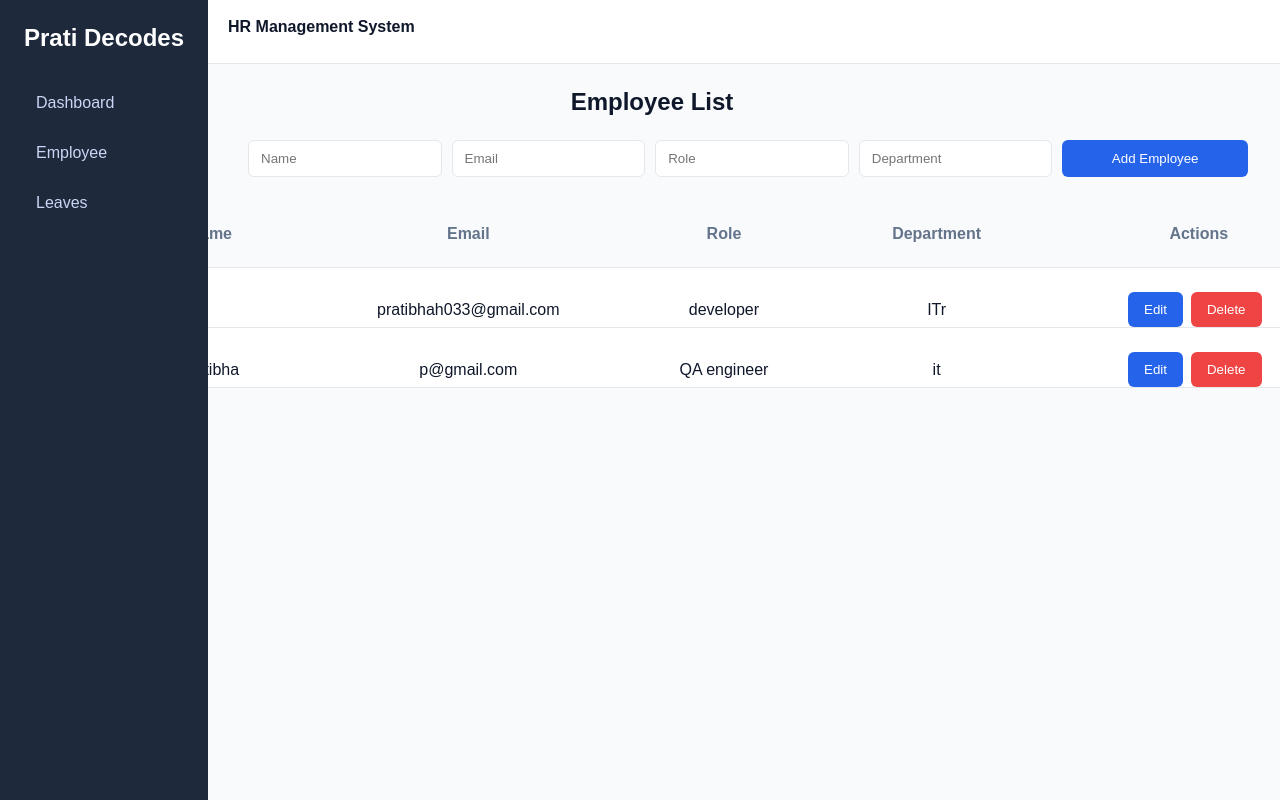
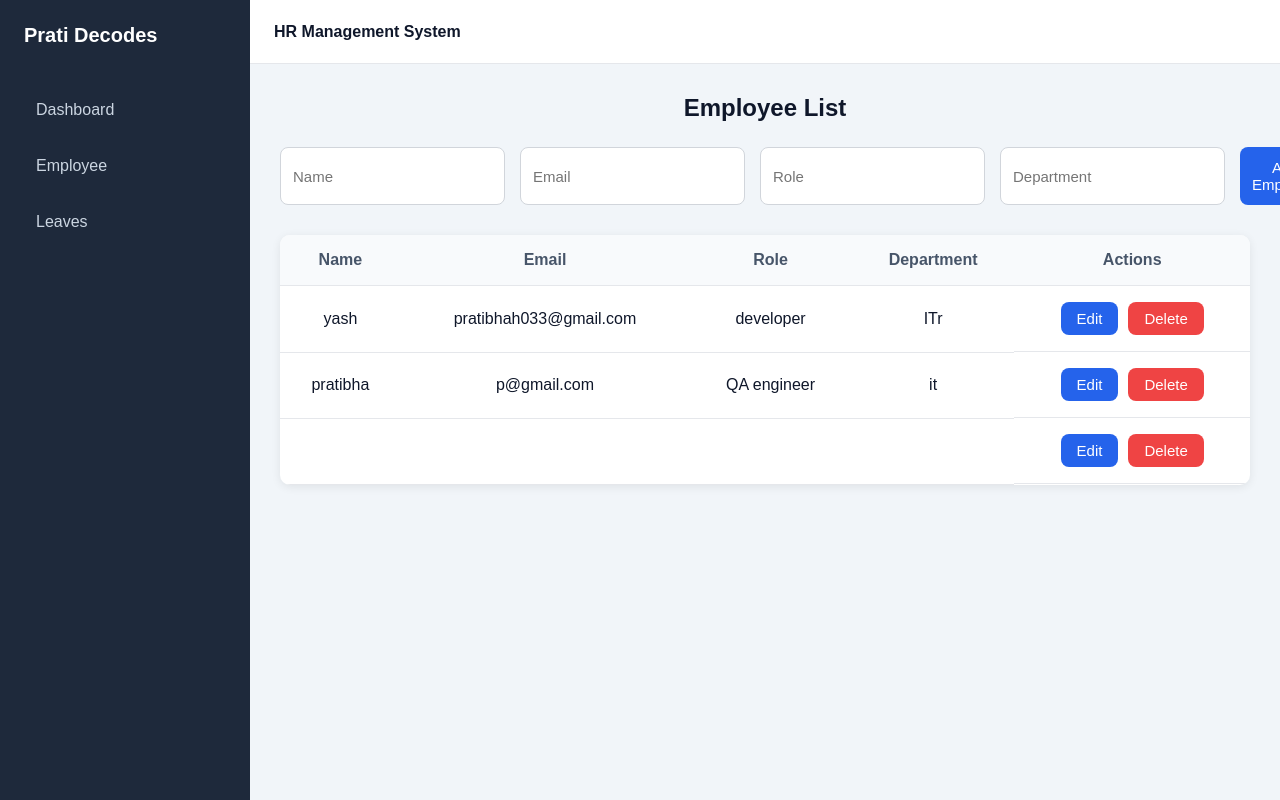
Before and after one commit to pratibhahajare27/hr-management-system, an Angular app: page /employee in a window 1280 px wide. Shown: the top 800 px of the page. Built offline with nearby package versions, Linux system fonts and the light colour scheme; data requests are answered from the project's data file.

Commit message:
add dashboard and leave feature

```diff
--- a/db.json
+++ b/db.json
@@ -1,7 +1,7 @@
 {
   "employee": [
     {
-      "name": "",
+      "name": "yash",
       "email": "pratibhah033@gmail.com",
       "role": "developer",
       "department": "ITr",
@@ -13,6 +13,13 @@
       "role": "QA engineer",
       "department": "it",
       "id": "a260"
+    },
+    {
+      "id": "e126",
+      "name": null,
+      "email": null,
+      "role": null,
+      "department": null
     }
   ],
   "Leaves": [
@@ -34,5 +41,6 @@
       "reason": "personal",
       "status": "Approved"
     }
-  ]
+  ],
+  "$schema": "./node_modules/json-server/schema.json"
 }
--- a/src/app/app.css
+++ b/src/app/app.css
@@ -1,11 +1,11 @@
 .layout {
     display: flex;
-    min-height: 100vh;
 }
 
 .content {
-    margin-left: 24px;
-    width: 100%;
-    background: var(--bg);
-
+    margin-left: 250px;
+    width: calc(100% - 250px);
+    min-height: 100vh;
+    background: #f1f5f9;
+    box-sizing: border-box;
 }
--- a/src/app/core/layout/navbar/navbar.css
+++ b/src/app/core/layout/navbar/navbar.css
@@ -1,12 +1,15 @@
 .navbar {
     height: 64px;
     background: white;
-    padding: 18px 24px;
     border-bottom: 1px solid var(--border);
+
+    display: flex;
+    align-items: center;
+
+    padding: 0 24px;
+
+    font-size: 16px;
     font-weight: 600;
-    font-size: 16px;
-    margin-left: 180px;
 
-
-
+    box-sizing: border-box;
 }
--- a/src/app/core/layout/sidebar/sidebar.css
+++ b/src/app/core/layout/sidebar/sidebar.css
@@ -1,26 +1,36 @@
 .sidebar {
+    position: fixed;
+    top: 0;
+    left: 0;
 
+    width: 250px;
     height: 100vh;
-    background-color: var(--secondary);
+
+    box-sizing: border-box;
+
+    padding: 24px;
+
+    background: #1e293b;
     color: white;
-    padding: 24px;
-    position: fixed;
 }
 
 .sidebar h2 {
-    margin-bottom: 30px;
+    margin: 0 0 40px;
+    font-size: 20px;
 }
 
 .sidebar a {
     display: block;
-    padding: 12px;
-    color: #cbd5f5;
+    padding: 14px 12px;
+    margin-bottom: 10px;
+    color: #cbd5e1;
     text-decoration: none;
     border-radius: 6px;
-    margin-bottom: 8px;
+    transition: 0.3s;
 }
 
-.sidebar a:hover {
-    background-color: rgba(255, 255, blue255, 0.1);
+.sidebar a:hover,
+.sidebar a.active {
+    background: #334155;
     color: white;
 }
--- a/src/app/features/dashboard/dashboard.html
+++ b/src/app/features/dashboard/dashboard.html
@@ -1,36 +1,38 @@
 <div class="dashboard">
     <div class="card" (click)="showEmpChart()">
         <h4>Total Employees</h4>
-        <p>{{totalEmployees()}}</p>
+        <p>{{ totalEmployees() }}</p>
     </div>
 
-    <div class="card" (click)=" showLeaveChart()">
+    <div class="card" (click)="showLeaveChart()">
         <h4>Total Leaves</h4>
-        <p>{{totalLeaves()}}</p>
-    </div>
-</div>
-@if (activeChart() === "employees"){
-<div class="chart-box">
-    <h3>Employee Distribution</h3>
-    <div class="donut employees"></div>
-    <div class="legend">
-        <span><i class="it"></i>IT (60%)</span>
-        <span><i class="hr"></i>HR (25%)</span>
-        <span><i class="sales"></i>Sales(15%)</span>
+        <p>{{ totalLeaves() }}</p>
     </div>
 </div>
 
-@if(activeChart() === "leaves"){
+@if (activeChart() === "employees") {
 <div class="chart-box">
-    <h3>
-        Leaves Status
-    </h3>
-    <div class="donut leaves"></div>
-    <div class="legends">
-        <span> <i class="approved"></i>Approved (40%)</span>
-        <span><i class="pending"></i>Pending (60%)</span>
+    <h3>Employee Distribution</h3>
 
+    <div class="donut employee"></div>
+
+    <div class="legend">
+        <span><i class="it"></i> IT (60%)</span>
+        <span><i class="hr"></i> HR (25%)</span>
+        <span><i class="sales"></i> Sales (15%)</span>
     </div>
 </div>
 }
+
+@if (activeChart() === "leaves") {
+<div class="chart-box">
+    <h3>Leaves Status</h3>
+
+    <div class="donut leave"></div>
+
+    <div class="legend">
+        <span><i class="approved"></i> Approved (40%)</span>
+        <span><i class="pending"></i> Pending (60%)</span>
+    </div>
+</div>
 }
--- a/src/app/features/dashboard/dashboard.ts
+++ b/src/app/features/dashboard/dashboard.ts
@@ -18,12 +18,12 @@ export class Dashboard {
 
   ngOnInit() {
     this.employeeService.getEmplyees().subscribe(data => {
+      this.totalEmployees.set(data.length);
+    });
 
-    }
-    )
     this.leaveService.getLeaves().subscribe(data => {
-      this.totalEmployees.set(data.length);
-    })
+      this.totalLeaves.set(data.length);
+    });
   }
   showEmpChart() {
     this.activeChart.set('employees');
--- a/src/app/features/employee-list/employee-list.css
+++ b/src/app/features/employee-list/employee-list.css
@@ -1,73 +1,124 @@
-h2 {
-    padding: 24px;
-    text-align: center;
+.employee-container {
+    width: 100%;
+    padding: 30px;
+    box-sizing: border-box;
 }
 
+h2 {
+    text-align: center;
+    margin-bottom: 25px;
+    color: #0f172a;
+}
+
+/* Form */
+
+form {
+    display: grid;
+    grid-template-columns: repeat(5, 1fr);
+    gap: 15px;
+    margin-bottom: 30px;
+}
+
+input {
+    padding: 12px;
+    border: 1px solid #d1d5db;
+    border-radius: 8px;
+    font-size: 15px;
+    outline: none;
+}
+
+input:focus {
+    border-color: #2563eb;
+}
+
+/* Buttons */
+
+button {
+    border: none;
+    border-radius: 8px;
+    padding: 12px;
+    cursor: pointer;
+    background: #2563eb;
+    color: white;
+    font-size: 15px;
+    transition: 0.3s;
+}
+
+button:hover {
+    opacity: .9;
+}
+
+.delete {
+    background: #ef4444;
+}
+
+.cancel {
+    background: #6b7280;
+}
+
+/* Table */
+
 table {
-    width: calc(100% - 48px);
+    width: 100%;
     border-collapse: collapse;
+    background: white;
     border-radius: 10px;
     overflow: hidden;
-    background: var(--card-bg);
-    margin-left: 100px;
+    box-shadow: 0 2px 10px rgba(0, 0, 0, .08);
+}
+
+thead {
+    background: #f8fafc;
+}
+
+th {
+    padding: 16px;
+    text-align: center;
+    font-size: 16px;
+    color: #475569;
+    border-bottom: 1px solid #e5e7eb;
+}
+
+td {
+    padding: 16px;
+    text-align: center;
+    border-bottom: 1px solid #e5e7eb;
+}
+
+tr:hover {
+    background: #f9fafb;
+}
+
+.action-buttons {
+    display: flex;
+    justify-content: center;
+    gap: 10px;
+}
+
+.action-buttons button {
+    padding: 8px 16px;
+}
+
+/* Responsive */
+
+@media (max-width: 992px) {
+
+    form {
+        grid-template-columns: repeat(2, 1fr);
+    }
 
 }
 
-th,
-td {
-    padding-top: 24px;
-    text-align: center;
-    border-bottom: 1px solid var(--border);
+@media (max-width: 768px) {
+
+    form {
+        grid-template-columns: 1fr;
+    }
+
+    table {
+        display: block;
+        overflow-x: auto;
+        white-space: nowrap;
+    }
 
 }
-
-th {
-    padding: 24px;
-    text-align: center;
-    background: #f8fafc;
-    color: var(--text-light);
-}
-
-
-
-form {
-    display: grid;
-    grid-template-columns: repeat(auto-fit, minmax(180px, 1fr));
-    gap: 10px;
-    padding: 0 24px 24px;
-    margin-left: 200px;
-}
-
-input {
-    padding: 10px 12px;
-    border: 1px solid var(--border);
-    border-radius: 6px;
-}
-
-input:focus {
-    outline: none;
-    border-color: var(--primary);
-}
-
-button {
-    background: var(--primary);
-    color: #fff;
-    border: none;
-    padding: 10px 16px;
-    margin-right: 8px;
-    border-radius: 6px;
-    cursor: pointer;
-
-}
-
-button.delete {
-    background: #ef4444;
-}
-
-button.cancel {
-    background: #6b7280;
-}
-
-button:hover {
-    opacity: 0.9;
-}
--- a/src/app/features/employee-list/employee-list.html
+++ b/src/app/features/employee-list/employee-list.html
@@ -1,34 +1,70 @@
-<h2 class="style">Employee List</h2>
-<form [formGroup]="employeeForm" (ngSubmit)="saveEmployee()" class="form">
-    <input placeholder="Name" formControlName="name" class="input" />
-    <input placeholder="Email" formControlName="email" class="input" />
-    <input placeholder="Role" formControlName="role" class="input" />
-    <input placeholder="Department" formControlName="department" class="input" />
-    <button type="submit" class="button">
-        {{selectedEmployeeId()=== null?'Add Employee' : 'update Employee'}}
+<div class="employee-container">
+
+    <h2>Employee List</h2>
+
+    <form [formGroup]="employeeForm" (ngSubmit)="saveEmployee()">
+
+        <input type="text" placeholder="Name" formControlName="name">
+
+        <input type="email" placeholder="Email" formControlName="email">
+
+        <input type="text" placeholder="Role" formControlName="role">
+
+        <input type="text" placeholder="Department" formControlName="department">
+
+        <button type="submit">
+            {{ selectedEmployeeId() === null ? 'Add Employee' : 'Update Employee' }}
         </button>
-    @if(selectedEmployeeId()){
-    <button type="button" (click)="cancelEdit()" class="cancel">Cancel</button>
+
+        @if (selectedEmployeeId()) {
+        <button type="button" class="cancel" (click)="cancelEdit()">
+            Cancel
+        </button>
         }
+
     </form>
-<table class="table">
+
+    <table>
+
+        <thead>
             <tr>
                 <th>Name</th>
                 <th>Email</th>
-        <th>Role </th>
+                <th>Role</th>
                 <th>Department</th>
                 <th>Actions</th>
             </tr>
-    @for (emp of employees() ;track emp.id){
+        </thead>
+
+        <tbody>
+
+            @for (emp of employees(); track emp.id) {
+
             <tr>
-        <td>{{emp.name}}</td>
-        <td>{{emp.email}}</td>
-        <td>{{emp.role}}</td>
-        <td>{{emp.department}}</td>
-        <td>
-            <button (click)="editEmployee(emp)" type="button">Edit</button>
-            <button (click)=" deleteEmployee(emp.id)" class="delete" type="button">Delete</button>
+
+                <td>{{ emp.name }}</td>
+                <td>{{ emp.email }}</td>
+                <td>{{ emp.role }}</td>
+                <td>{{ emp.department }}</td>
+
+                <td class="action-buttons">
+
+                    <button type="button" (click)="editEmployee(emp)">
+                        Edit
+                    </button>
+
+                    <button type="button" class="delete" (click)="deleteEmployee(emp.id)">
+                        Delete
+                    </button>
+
                 </td>
+
             </tr>
+
             }
+
+        </tbody>
+
     </table>
+
+</div>
```
Also changed, not shown: src/app/features/dashboard/dashboard.css (+122 -13 lines). Lines whose indentation alone changed are shown as unchanged.
